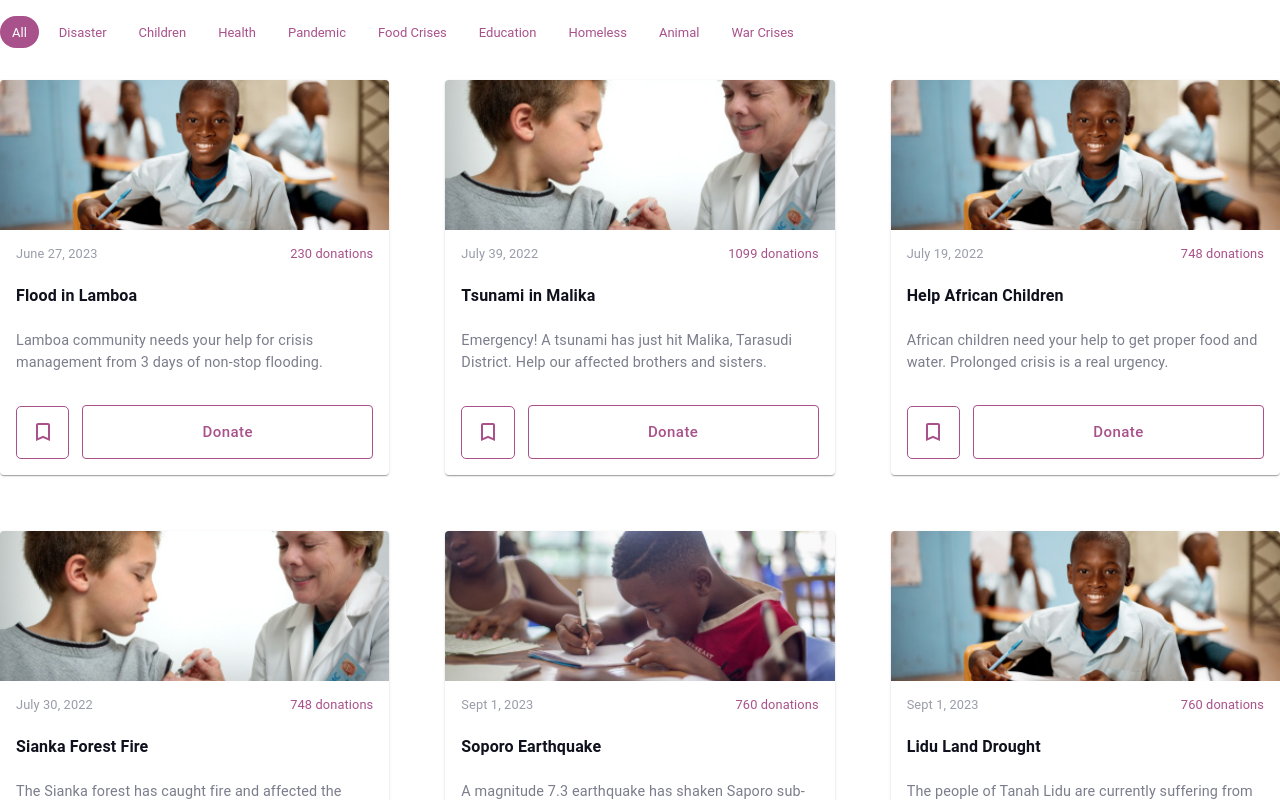
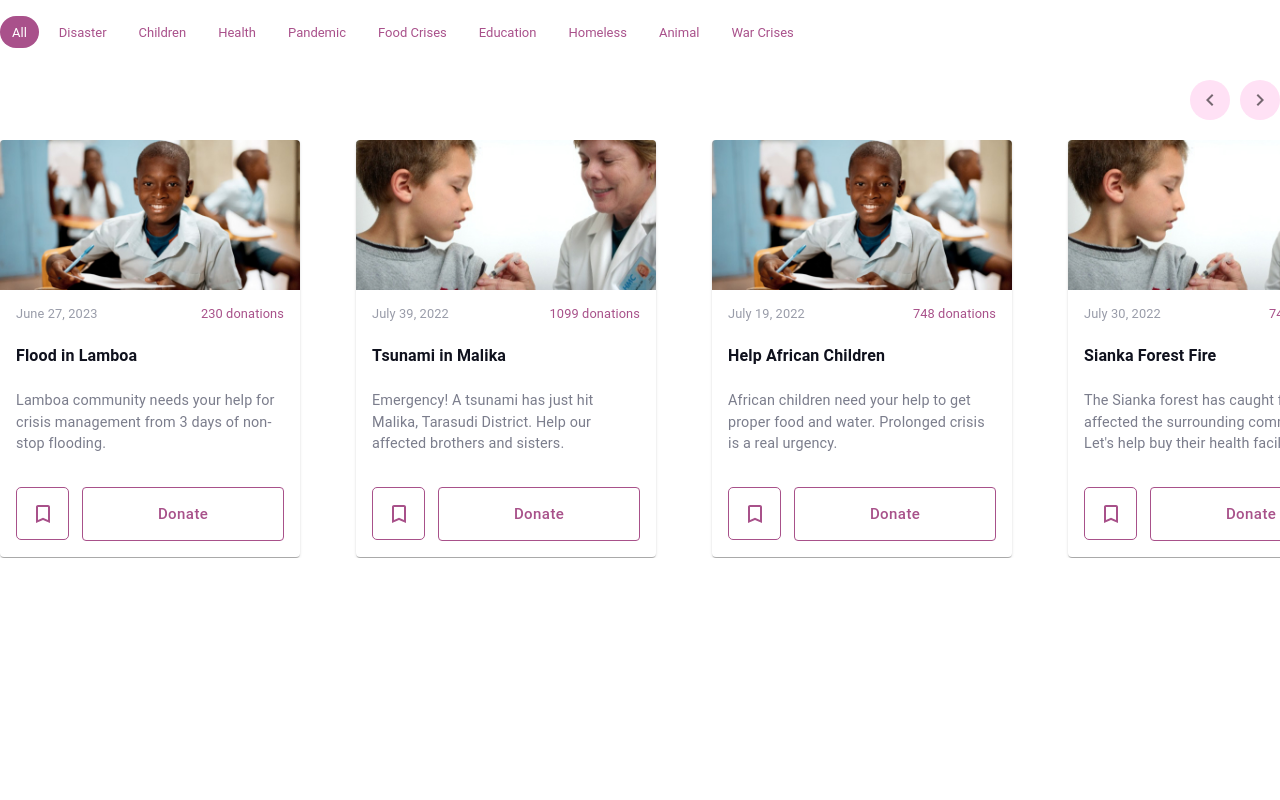
Before and after one commit to EmekaKezie/the-africa-vision, a Next.js app: page /donate in a window 1280 px wide. Shown: the top 800 px of the page. Built offline with nearby package versions, Linux system fonts and the light colour scheme.

Commit message:
Check donate

```diff
--- a/src/app/donate/page.tsx
+++ b/src/app/donate/page.tsx
@@ -43,7 +43,7 @@ export default function DonatePage() {
           setSelectedCategoryIds(categoryIds)
         }}
       />
-      <StoryDonations data={displayDonations()} />
+      <StoryDonations data={displayDonations()} swipeable/>
     </Box>
   );
 }
```
Also changed, not shown: src/component/core/PgLatestCauses.tsx (+0 -20 lines).
